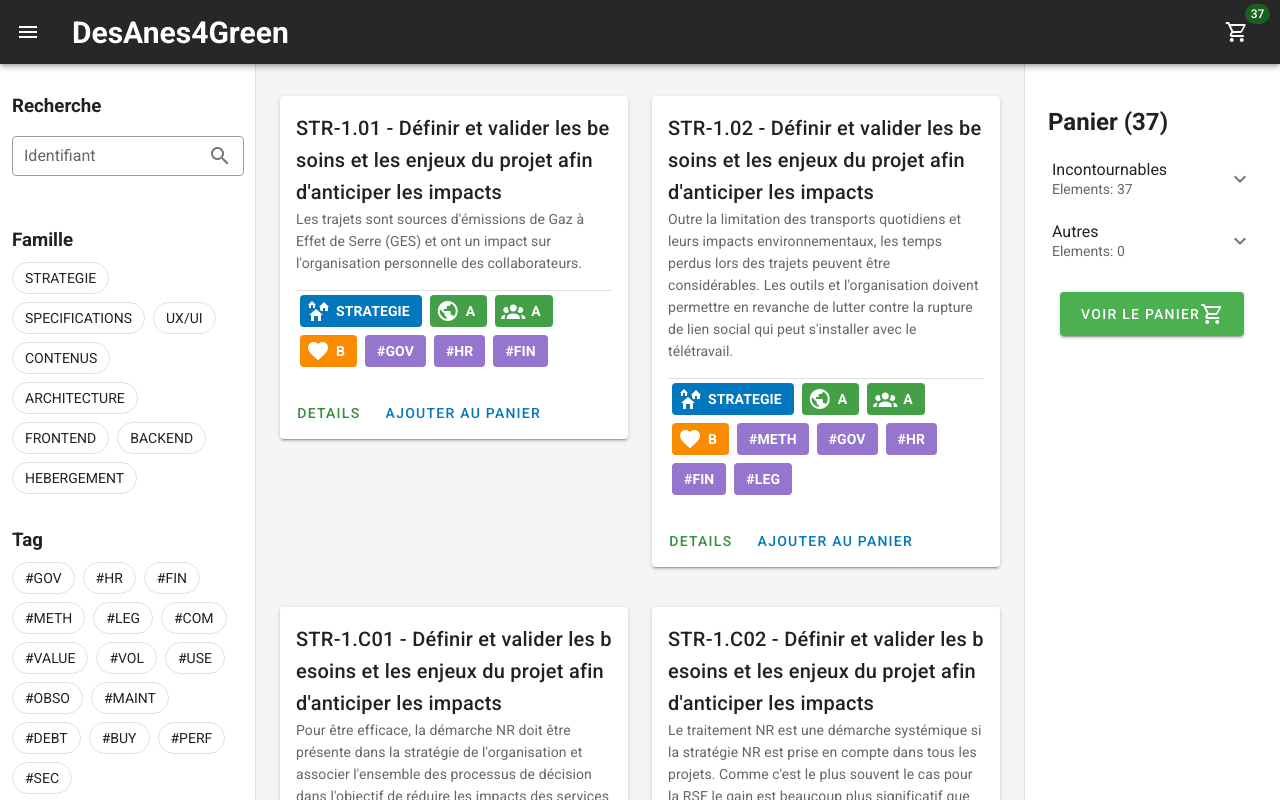
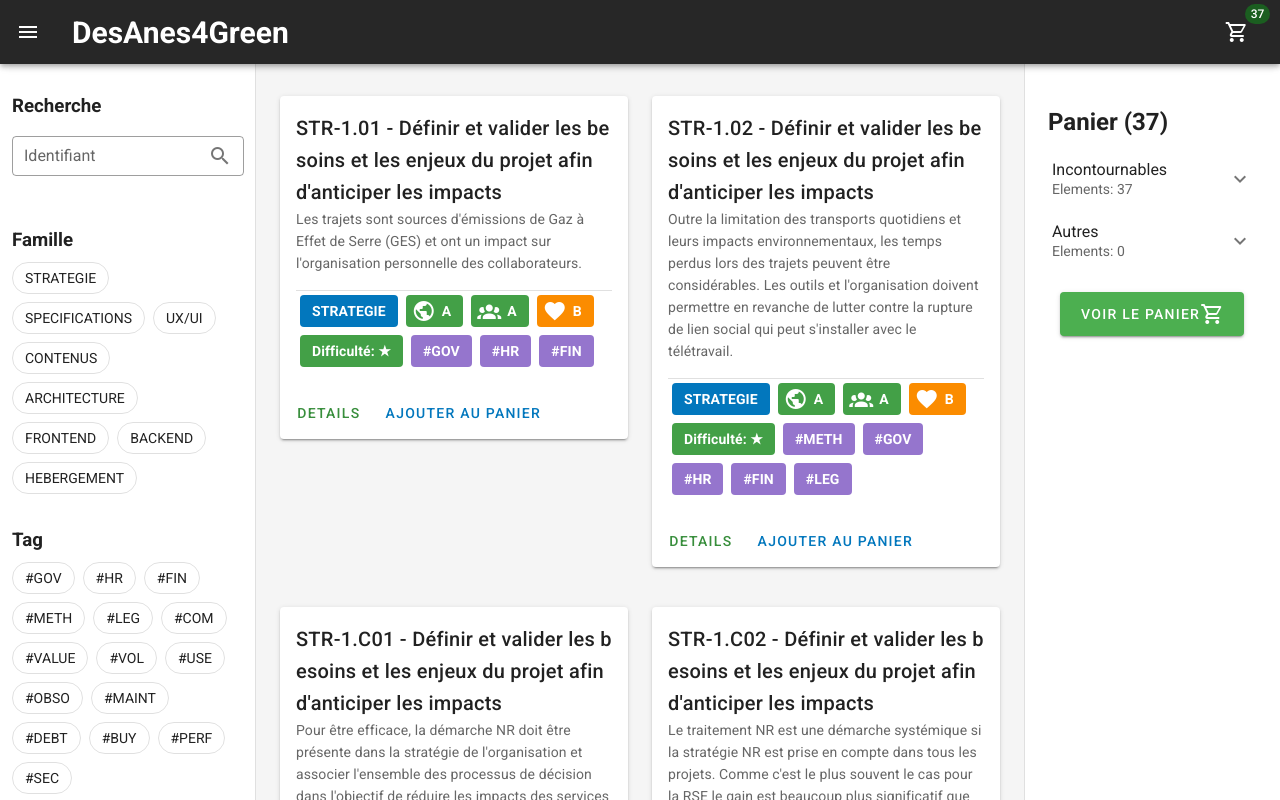
Before and after one commit to ewannpv/DesAnes4Green, a Vue app: page / in a window 1280 px wide. Shown: the top 800 px of the page. Built offline with nearby package versions, Linux system fonts and the light colour scheme.

Commit message:
Adds difficulty

```diff
--- a/src/interfaces/item.ts
+++ b/src/interfaces/item.ts
@@ -35,11 +35,43 @@ export const getItemTags = (tagsList: string[]): Tag[] => {
   });
   return tags;
 };
+
 export const getFamilyTag = (name: string): Tag => {
   const tag = {
     name: name.length ? name : 'N/A',
-    icon: 'mdi-home-group  ',
     color: name.length ? 'light-blue darken-3' : ColorEnum.NONE,
+  } as Tag;
+  return tag;
+};
+export const getDifficultyTag = (name: string): Tag => {
+  let stars = 'Difficulté: ';
+  let color: string;
+  switch (name.length) {
+    case 1:
+      color = ColorEnum.A;
+      stars += '★';
+
+      break;
+
+    case 2:
+      color = ColorEnum.B;
+      stars += '★★';
+
+      break;
+
+    case 3:
+      color = ColorEnum.C;
+      stars += '★★★';
+      break;
+
+    default:
+      color = ColorEnum.NONE;
+      stars += 'N/A';
+      break;
+  }
+  const tag = {
+    name: name.length ? stars : 'N/A',
+    color,
   } as Tag;
   return tag;
 };
@@ -77,6 +109,7 @@ export const getTags = (item: Item): Tag[] => {
   list.push(getRatedTag('mdi-earth', item.Planet));
   list.push(getRatedTag('mdi-account-group', item.People));
   list.push(getRatedTag('mdi-cards-heart', item.Prosperity));
+  list.push(getDifficultyTag(item.Difficulte));
   const itemTags = getItemTags(item.Tags);
   if (itemTags.length) list = list.concat(itemTags);
   return list;
```
